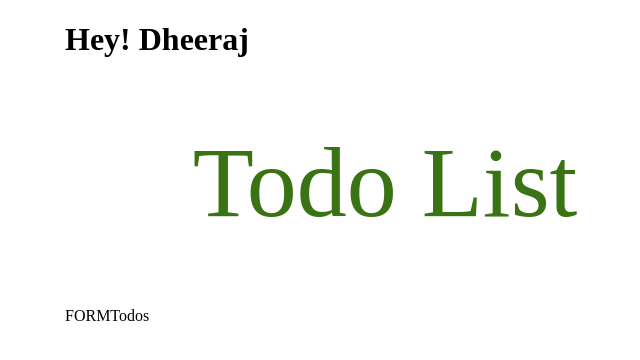
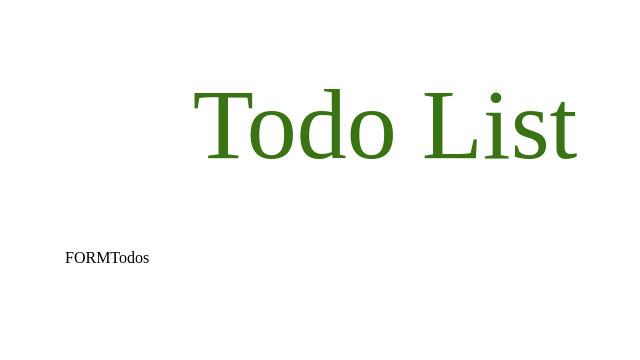
Before and after one commit to Dmusketeer/MERN, a React (Create React App) app in the folder todo/frontend/: page / in a window 1280 px wide. Shown: the top 360 px of the page, without its empty margins (255-895 px from the left). Built offline with nearby package versions, Linux system fonts and the light colour scheme.

Commit message:
main file

```diff
--- a/todo/frontend/src/App.js
+++ b/todo/frontend/src/App.js
@@ -6,7 +6,6 @@ import "./App.css";
 const App = () => {
   return (
     <>
-      <h1> Hey! Dheeraj</h1>
       <Header />
       <TodoForm />
       <Todos />
```
